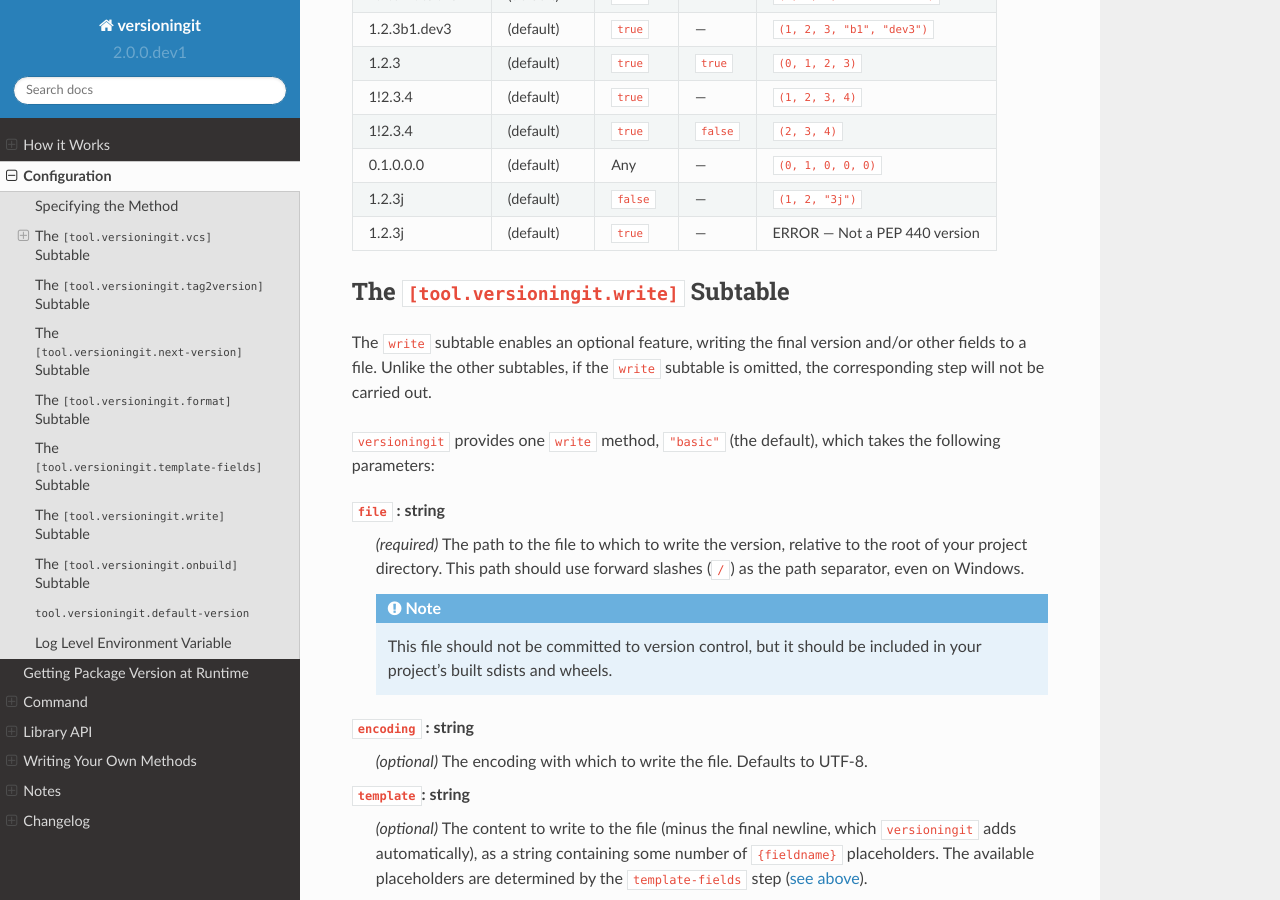
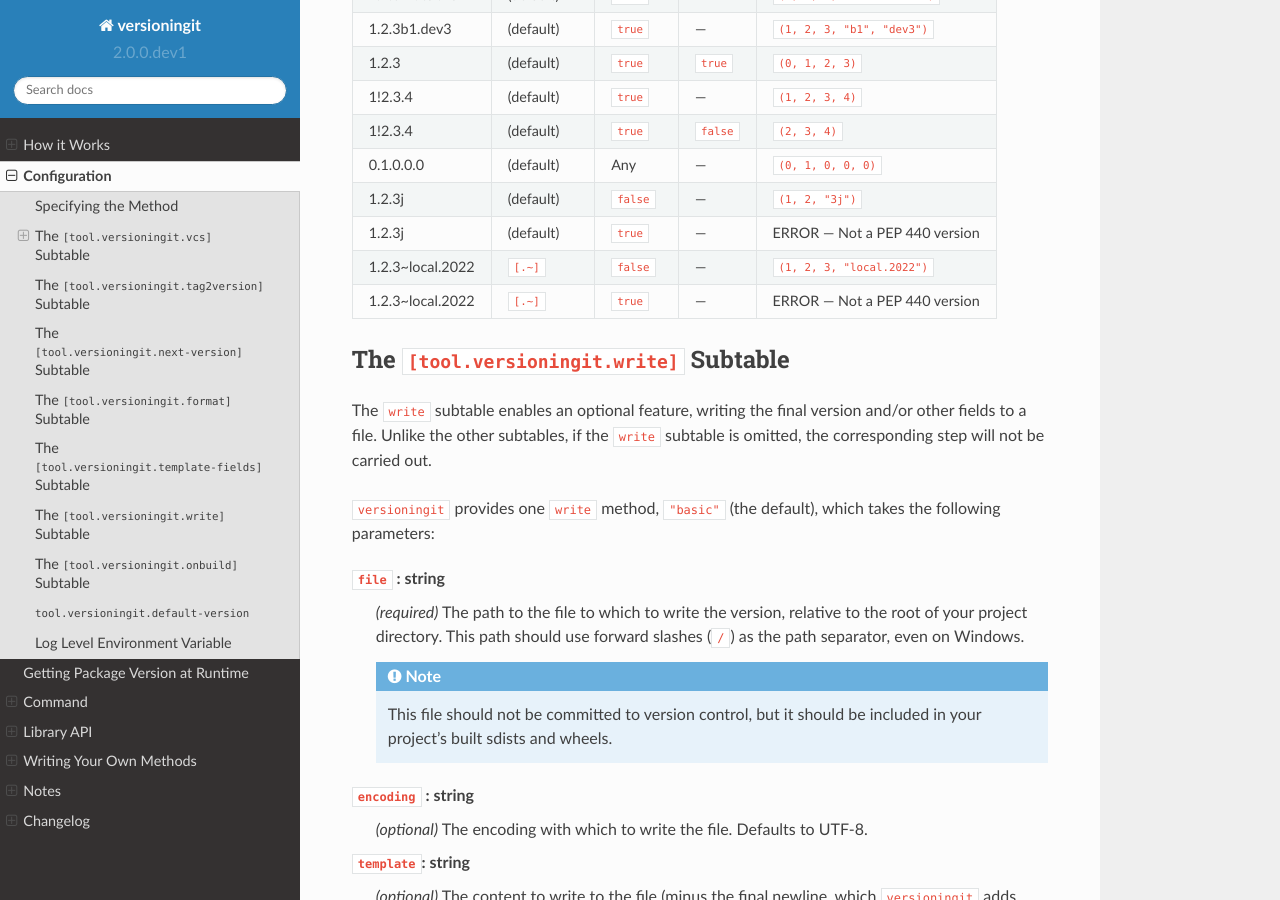
Before and after one commit to jwodder/versioningit, a Sphinx documentation site: the page built from docs/configuration.rst, in a window 1280 px wide and 900 px high, scrolled down 8943 px. Built offline with Sphinx 7.4.7 and the Read the Docs theme 2.0.0, drawn with Linux system fonts in a browser that asks for light colours.

Commit message:
[skip ci] Add a couple more example version tuplings

```diff
--- a/docs/configuration.rst
+++ b/docs/configuration.rst
@@ -473,6 +473,8 @@
 0.1.0.0.0         (default)      Any         —          ``(0, 1, 0, 0, 0)``
 1.2.3j            (default)      ``false``   —          ``(1, 2, "3j")``
 1.2.3j            (default)      ``true``    —          ERROR — Not a PEP 440 version
+1.2.3~local.2022  ``[.~]``       ``false``   —          ``(1, 2, 3, "local.2022")``
+1.2.3~local.2022  ``[.~]``       ``true``    —          ERROR — Not a PEP 440 version
 ================  =============  ==========  =========  =============================
 
 
```
